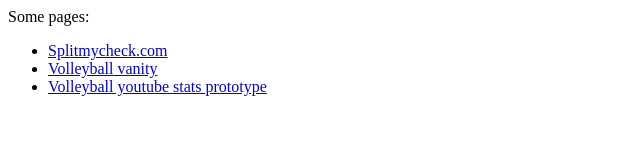
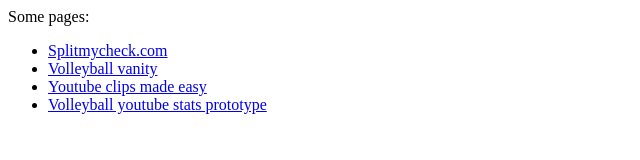
Before and after one commit to mritterhoff/mritterhoff.github.io, a plain HTML site: page index.html in a window 1280 px wide. Shown: the whole page, without its empty margins (0-640 px from the left). Drawn offline with Linux system fonts and the light colour scheme.

Commit message:
Add link

```diff
--- a/index.html
+++ b/index.html
@@ -6,6 +6,7 @@
   <ul>
     <li><a href="http://www.splitmycheck.com/">Splitmycheck.com</a></li>
     <li><a href="https://mritterhoff.github.io/vanity/">Volleyball vanity</a></li>
+    <li><a href="https://mritterhoff.github.io/ytclip/">Youtube clips made easy</a></li>
     <li><a href="https://mritterhoff.github.io/youtubestats/">Volleyball youtube stats prototype</a></li>
   </ul>
 </body>
```
